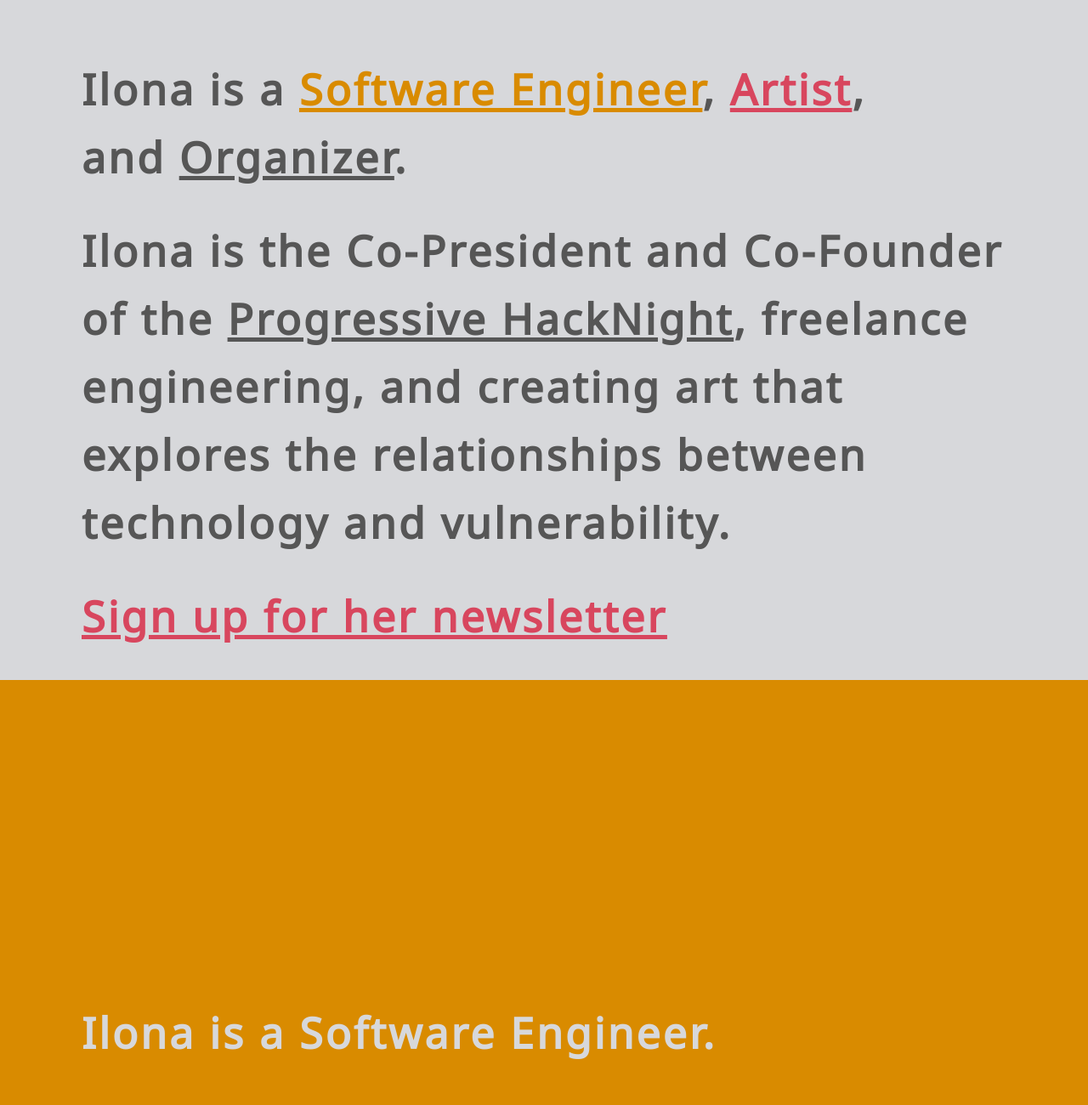
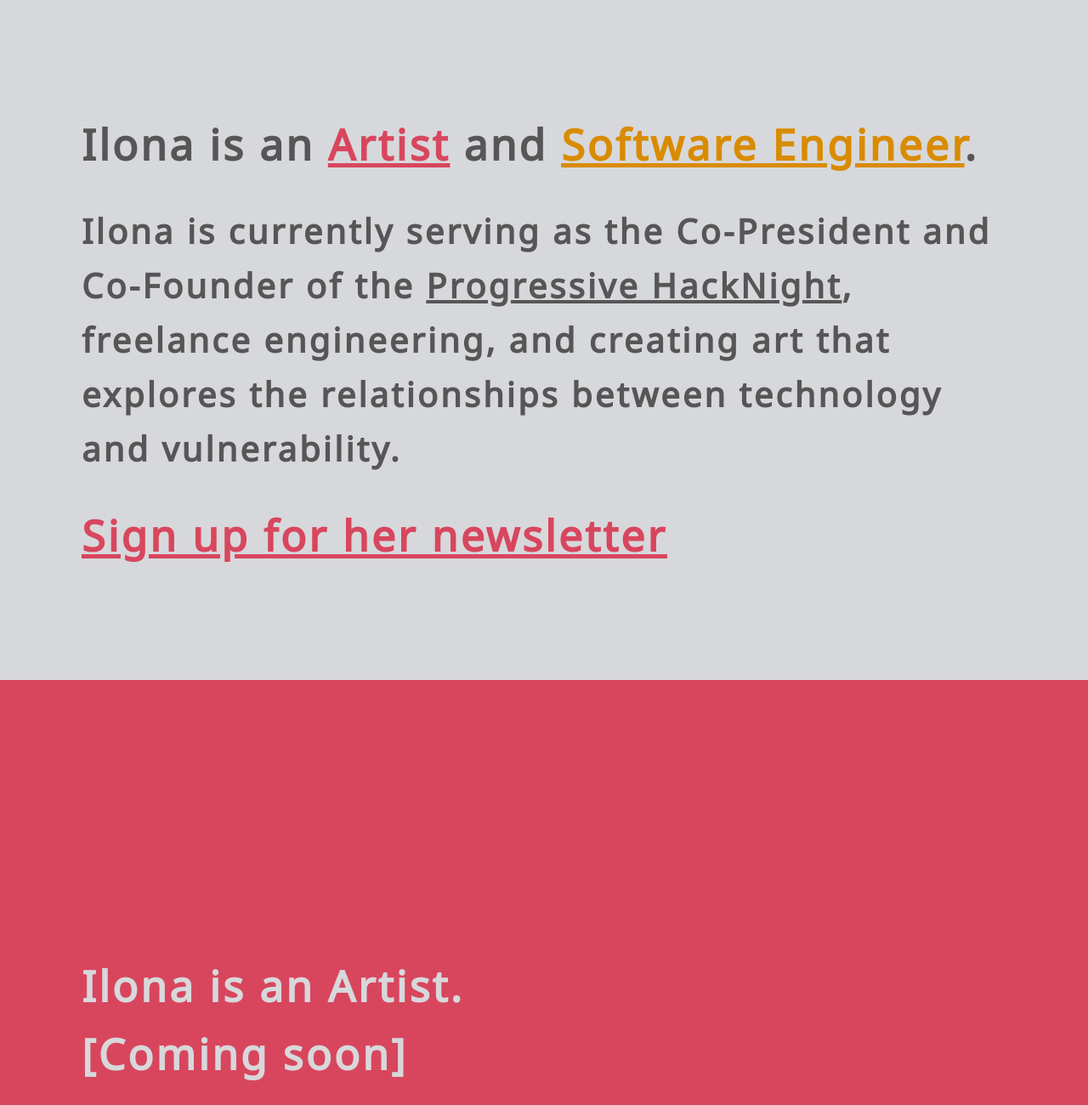
Before and after one commit to ibrand/ilonabrand.com, a plain HTML site: page index.html in a window 1280 px wide. Shown: the top 1300 px of the page at 85% size. Drawn offline with nearby package versions, Linux system fonts and the light colour scheme; some packages are replaced by stand-ins of ours; a script that the page names is missing.

Commit message:
website [coming soon] style fixes

```diff
--- a/index.html
+++ b/index.html
@@ -10,31 +10,30 @@
     <div class="intro banner">
         <div class="text">
             <p>
-                Ilona is a <a class="engineer-link" href="#engineer">Software Engineer</a>, <a class="artist-link" href="#artist">Artist</a>,<br/> and <a target="_blank" href="https://www.progressivehacknight.org">Organizer</a>.
+                Ilona is an <a class="artist-link" href="#artist">Artist</a> and <a class="engineer-link" href="#engineer">Software Engineer</a>.
             </p>
-            <p>
-                Ilona is the Co-President and Co-Founder of the <a href="https://www.progressivehacknight.org">Progressive HackNight</a>, freelance engineering, and creating art that explores the relationships between technology and vulnerability.
+            <p class="bio-text">
+                Ilona is currently serving as the Co-President and Co-Founder of the <a href="https://www.progressivehacknight.org">Progressive HackNight</a>, freelance engineering, and creating art that explores the relationships between technology and vulnerability.
             </p>
             <p>
                 <a class="artist-link" target="_blank" href="https://tinyletter.com/theilonabrand">Sign up for her newsletter</a>
             </p>
         </div>
     </div>
+    <div id="artist" class="artist banner">
+        <div class="text">
+            <p>
+                <a name="artist">Ilona is an Artist. <br/> [Coming soon]</a>
+            </p>
+        </div>
+    </div>
     <div id="engineer" class="engineer banner">
         <div class="text">
             <p>
-                <a name="engineer">Ilona is a Software Engineer.</a>
+                <a name="engineer">Ilona is a Software Engineer. <br/> [Coming soon]</a>
             </p>
         </div>
     </div>
-    <div id="artist" class="artist banner">
-        <div class="text">
-            <p>
-                <a name="artist">Ilona is an Artist.</a>
-            </p>
-        </div>
-    </div>
-
     <script src="http://ajax.googleapis.com/ajax/libs/jquery/1.4/jquery.min.js" type="text/javascript"></script>
     <script type="text/javascript" src="//ajax.googleapis.com/ajax/libs/jquery/1.11.2/jquery.min.js"></script>
     <script type="text/javascript" src="//cdn.jsdelivr.net/jquery.scrollto/2.1.2/jquery.scrollTo.min.js"></script>
--- a/stylesheet.css
+++ b/stylesheet.css
@@ -87,6 +87,10 @@ p {
     letter-spacing: 3px;
 }
 
+p:first-child {
+    padding-top: 0px;
+}
+
 ul {
     list-style: none;
     margin-left: 0;
@@ -102,6 +106,11 @@ ul {
 .text {
     vertical-align: middle;
     display: table-cell;
+    padding: 60px 0px;
+}
+
+.bio-text {
+    font-size: 40px;
 }
 
   /**
```
